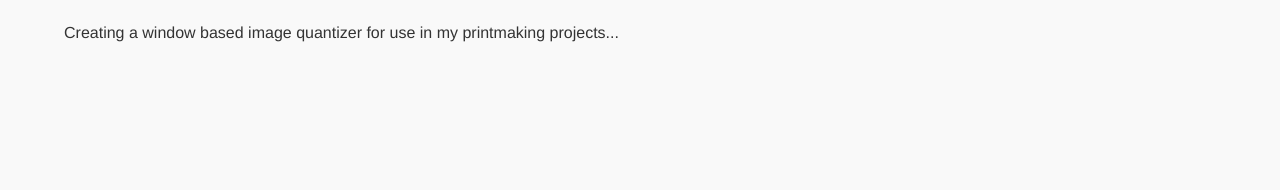
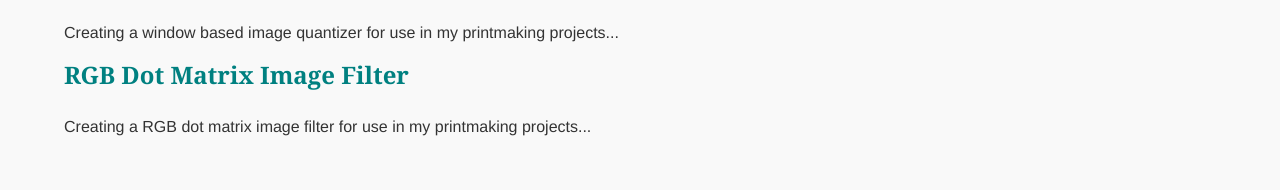
Before and after one commit to BrookJacob/print-portfolio, a website: page public/html/coding.html in a window 1280 px wide. Shown: the part 259-449 px from the top of the page. Drawn offline with Linux system fonts and the light colour scheme.

Commit message:
Add rgb_dot_matrix.html as a link

```diff
--- a/public/html/coding.html
+++ b/public/html/coding.html
@@ -34,6 +34,10 @@
       <article>
         <h3><a href="/html/coding/image_quantization.html">Image Quantization</a></h3>
         <p>Creating a window based image quantizer for use in my printmaking projects...</p>
+      </article>
+      <article>
+        <h3><a href="/html/coding/rgb_dot_matrix.html">RGB Dot Matrix Image Filter</a></h3>
+        <p>Creating a RGB dot matrix image filter for use in my printmaking projects...</p>
       </article>
     </section>
 
```
